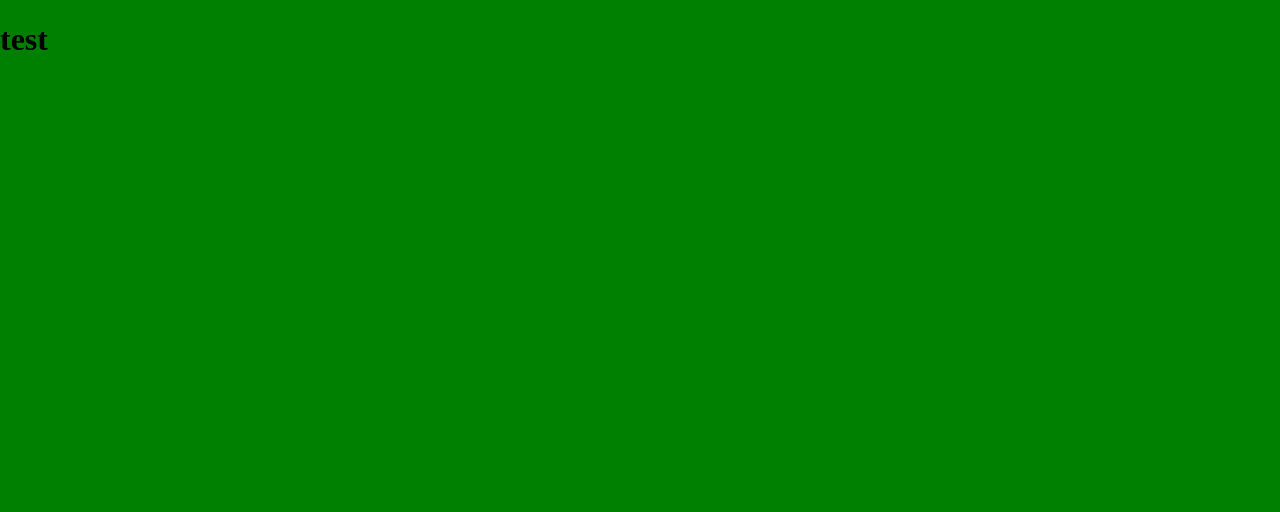
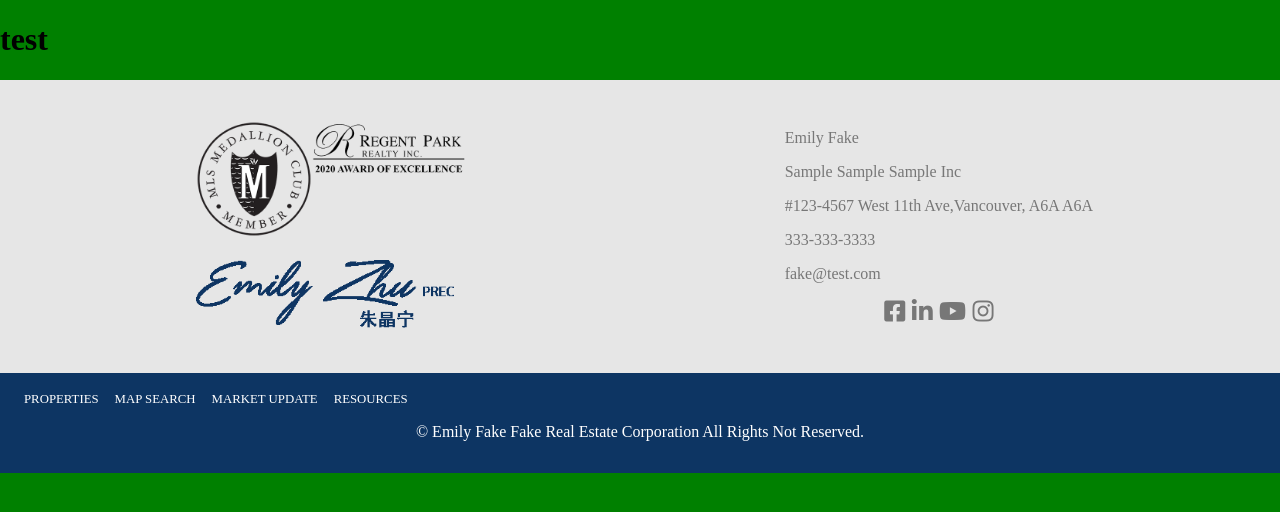
Before and after one commit to SOunit/ciccc_real_estate, a website: page index.html in a window 1280 px wide. Drawn offline with Linux system fonts and the light colour scheme.

Commit message:
add footer

```diff
--- a/index.html
+++ b/index.html
@@ -4,10 +4,68 @@
     <meta charset="UTF-8" />
     <meta http-equiv="X-UA-Compatible" content="IE=edge" />
     <meta name="viewport" content="width=device-width, initial-scale=1.0" />
-    <title>Document</title>
+    <title>Fake Real Estate</title>
+    <link
+      rel="stylesheet"
+      href="https://pro.fontawesome.com/releases/v5.10.0/css/all.css"
+      integrity="sha384-AYmEC3Yw5cVb3ZcuHtOA93w35dYTsvhLPVnYs9eStHfGJvOvKxVfELGroGkvsg+p"
+      crossorigin="anonymous"
+    />
     <link rel="stylesheet" href="./css/main.css" />
   </head>
   <body>
     <h1>test</h1>
+    <footer class="footer">
+      <div class="box footer__info-box">
+        <div class="footer__images">
+          <div class="footer__awards">
+            <div class="image-container">
+              <img src="./images/medallian-club-realtor-.png" alt="" />
+            </div>
+            <div class="image-container">
+              <img src="./images/regent-park-realty-logo.png" alt="" />
+            </div>
+          </div>
+          <div class="footer__sign">
+            <div class="image-container">
+              <img src="./images/emily_zhu_logo_blue.png" alt="" />
+            </div>
+          </div>
+        </div>
+
+        <div class="box footer__detail-box">
+          <div>Emily Fake</div>
+          <div>Sample Sample Sample Inc</div>
+          <div>#123-4567 West 11th Ave,Vancouver, A6A A6A</div>
+          <div>333-333-3333</div>
+          <div>fake@test.com</div>
+          <div class="icons">
+            <a href="">
+              <i class="fab fa-facebook-square"></i>
+            </a>
+            <a href="">
+              <i class="fab fa-linkedin-in"></i>
+            </a>
+            <a href="">
+              <i class="fab fa-youtube"></i>
+            </a>
+            <a href="">
+              <i class="fab fa-instagram"></i>
+            </a>
+          </div>
+        </div>
+      </div>
+      <div class="box footer__nav-box">
+        <ul>
+          <li><a href="">PROPERTIES</a></li>
+          <li><a href="">MAP SEARCH</a></li>
+          <li><a href="">MARKET UPDATE</a></li>
+          <li><a href="">RESOURCES</a></li>
+        </ul>
+        <p class="copyright">
+          © Emily Fake Fake Real Estate Corporation All Rights Not Reserved.
+        </p>
+      </div>
+    </footer>
   </body>
 </html>
--- /dev/null
+++ b/scss/_common.scss
@@ -0,0 +1,8 @@
+$footer_grey: rgb(230, 230, 230);
+$footer_blue: #0d3563;
+
+.image-container {
+  img {
+    width: 100%;
+  }
+}
--- /dev/null
+++ b/scss/_footer.scss
@@ -0,0 +1,92 @@
+.footer {
+  display: flex;
+  flex-wrap: wrap;
+  flex-direction: column;
+}
+
+.box {
+  flex-direction: column;
+  display: flex;
+}
+
+.footer__info-box {
+  background-color: $footer_grey;
+  justify-content: center;
+  align-items: center;
+  padding: 2rem;
+}
+
+.footer__awards {
+  display: flex;
+  padding: 0.6rem;
+}
+
+.footer__sign {
+  padding: 0.6rem;
+}
+
+.footer__detail-box {
+  background-color: $footer_grey;
+  color: #777;
+  div {
+    margin: 0.5rem 0;
+  }
+}
+
+.icons {
+  display: flex;
+  justify-content: center;
+  a {
+    color: inherit;
+  }
+  i {
+    margin: 0 0.2rem;
+    font-size: 1.5rem;
+  }
+}
+
+.footer__nav-box {
+  background-color: $footer_blue;
+  color: #fff;
+  padding: 1rem;
+  ul {
+    display: flex;
+    list-style: none;
+    justify-content: center;
+    margin: 0;
+    padding: 0;
+    flex-direction: column;
+    text-align: center;
+    li {
+      margin: 0 0.5rem;
+      a {
+        font-size: 0.8rem;
+        color: #fff;
+        text-decoration: none;
+      }
+    }
+  }
+}
+
+.copyright {
+  padding: 0 2rem;
+  text-align: center;
+}
+
+@media (min-width: 40rem) {
+  .footer__info-box {
+    flex-direction: row;
+    justify-content: space-around;
+  }
+
+  .footer__images {
+    max-width: 18rem;
+  }
+
+  .footer__nav-box {
+    ul {
+      flex-direction: row;
+      justify-content: flex-start;
+    }
+  }
+}
--- a/scss/main.scss
+++ b/scss/main.scss
@@ -1 +1,3 @@
-@import "_test.scss";
+@import "_reset.scss";
+@import "_common.scss";
+@import "_footer.scss";
```
Also changed, not shown: css/main.css, scss/_reset.scss (renamed from scss/_test.scss), 1 other file.
